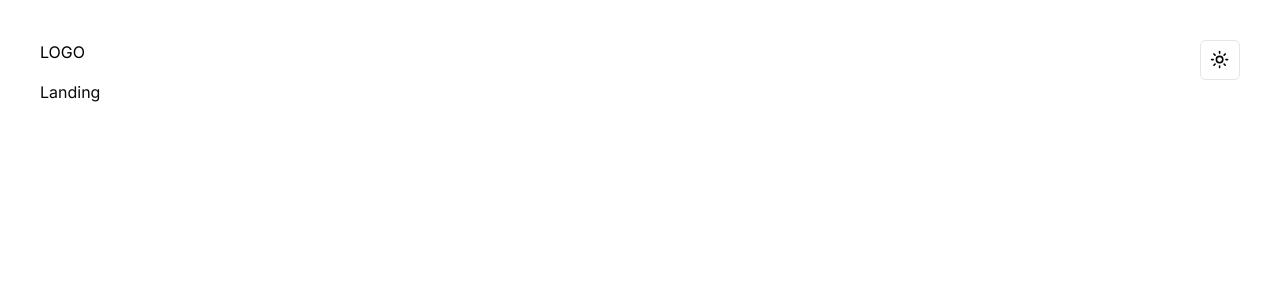
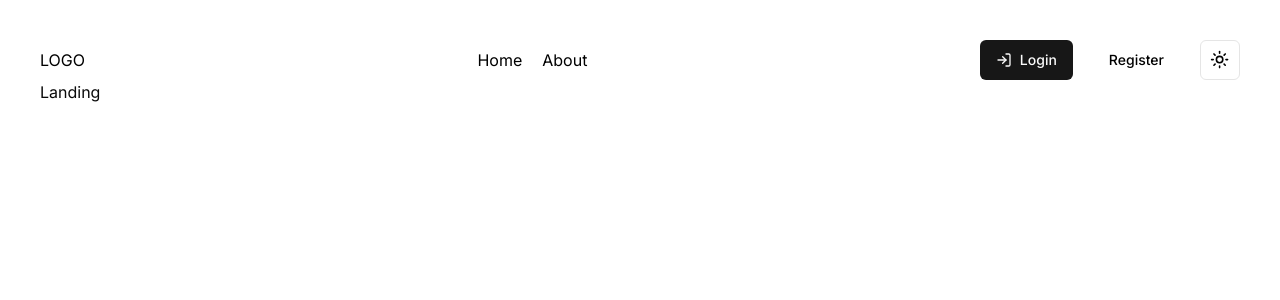
Before and after one commit to Dirac156/nextjs-starter, a Next.js app: page / in a window 1280 px wide. Shown: the top 300 px of the page. Built offline with nearby package versions, Linux system fonts and the light colour scheme.

Commit message:
added naviagtion list

```diff
--- a/components/navigation/navigation.tsx
+++ b/components/navigation/navigation.tsx
@@ -1,11 +1,35 @@
+import Link from "next/link";
 import Logo from "../logo/page";
 import { ModeToggle } from "../modeToggle/mode-toggle";
+import { Button } from "../ui/button";
+import { LogIn } from "lucide-react";
 
 export default function Navigation() {
   return (
-    <nav className="flex justify-between">
+    <nav className="flex justify-between items-center">
       <Logo />
-      <ModeToggle />
+      <ul className="flex gap-5 items-center">
+        <li>
+          <Link href="/" prefetch>
+            Home
+          </Link>
+        </li>
+        <li>
+          <Link href="/about" prefetch>
+            About
+          </Link>
+        </li>
+      </ul>
+      <div className="flex items-center justify-end gap-5">
+        <Button variant={"default"}>
+          <LogIn className="mr-2 h-4 w-4" />
+          <Link href={"/sign-in"}>Login</Link>
+        </Button>
+        <Button variant={"ghost"}>
+          <Link href={"/sign-in"}>Register</Link>
+        </Button>
+        <ModeToggle />
+      </div>
     </nav>
   );
 }
```
